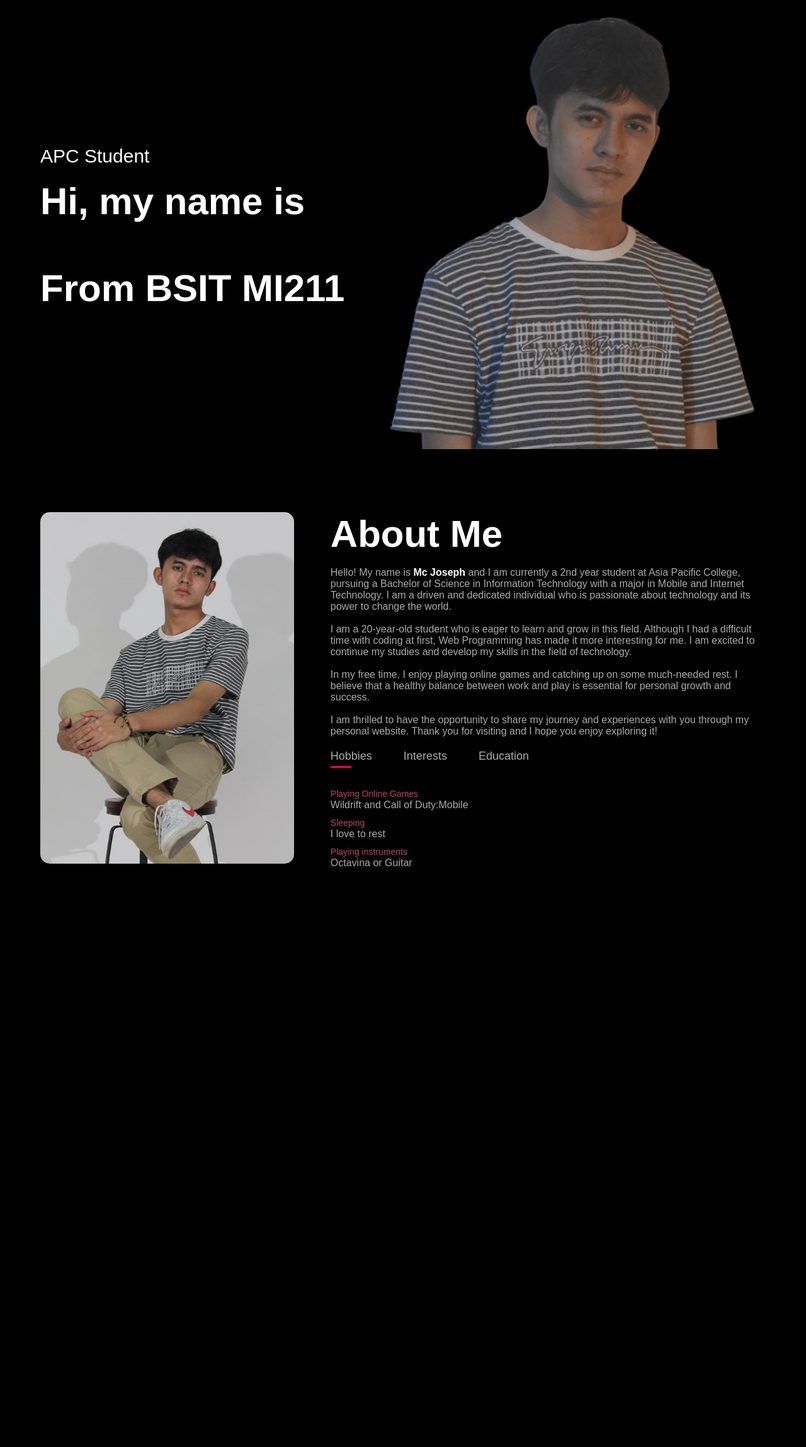
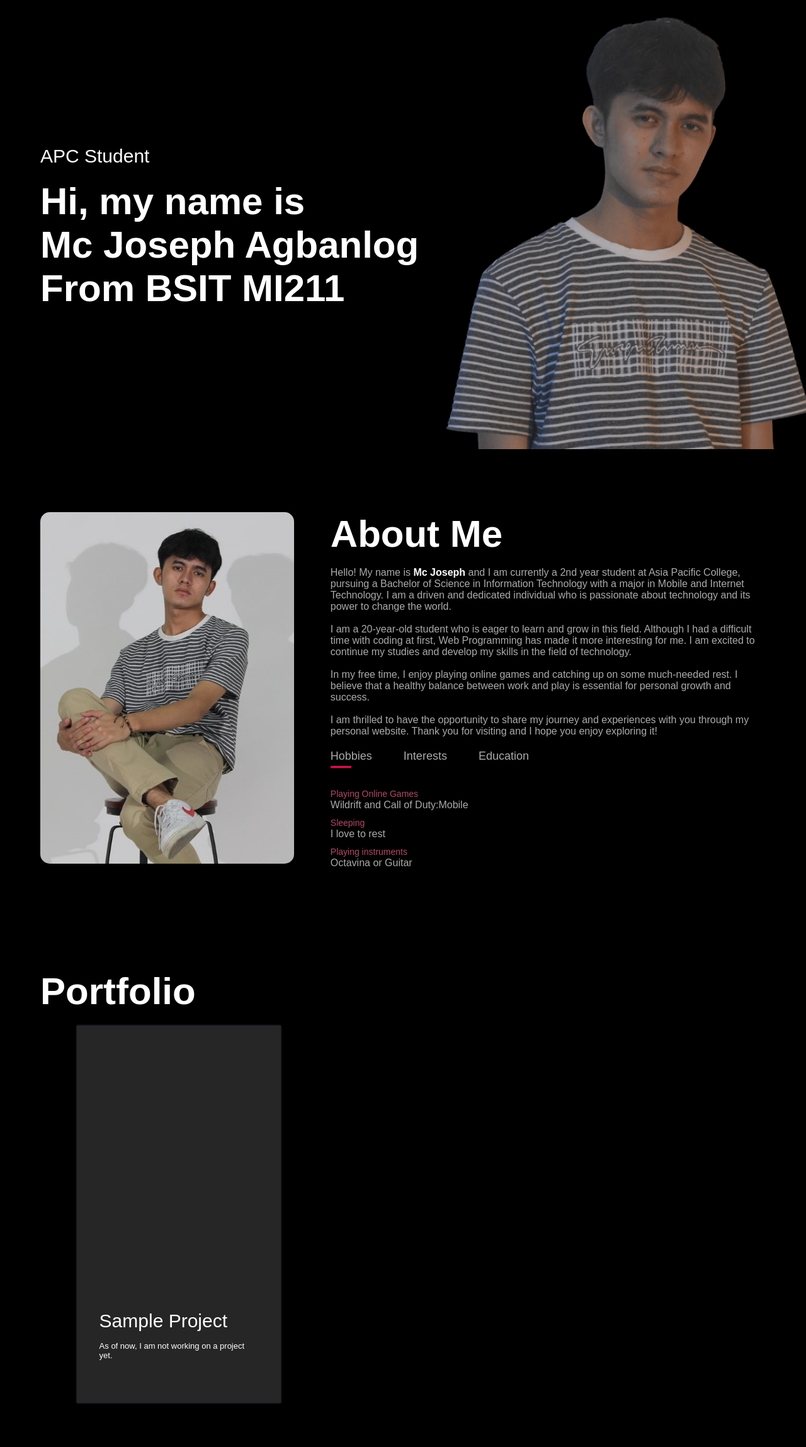
Before and after one commit to EmsiJoseph/lab2, a PHP site: page / in a window 1280 px wide. Shown: the part 87-2384 px from the top of the page at 63% size. Before the commit the page ends 1462 px from the top, so only its background shows below. Run offline with PHP 8.4, Linux system fonts and the light colour scheme.

Commit message:
Lesson 20 Classes

```diff
--- a/week5/index.html
+++ b/week5/index.html
@@ -21,7 +21,7 @@
       </nav>
       <div class="header-text">
         <p>APC Student</p>
-        <h1>Hi, my name is <br> <span id="name"></span><br>From <span>BSIT MI211</span></h1>
+        <h1>Hi, my name is <br> <span>Mc Joseph Agbanlog</span><br>From <span>BSIT MI211</span></h1>
       </div>
     </div>
   </div>
@@ -74,6 +74,25 @@
       </div>
     </div>
   </section>
+  <!-- portfolio -->
+  <section id="portfolio">
+    <div class="container">
+      <h1 class="sub-title">Portfolio</h1>
+      <div class="portfolio-center container" data-aos="fade-up" data-aos-duration="1500">
+        <div class="portfolio-box">
+          <div class="image-container">
+            <a><img/></a>
+          </div>
+          <div class="content">
+            <h4>Sample Project</h4>
+            <p>
+              As of now, I am not working on a project yet.
+            </p>
+            <a href="Read More"></a>
+          </div>
+        </div>
+    </div>
+  </section>
   <script>
 
     var tablinks = document.getElementsByClassName("tab-links");
@@ -89,7 +108,6 @@
       event.currentTarget.classList.add("active-link");
       document.getElementById(tabname).classList.add("active-tab");
     }
-
   </script>
 </body>
 </html>
--- a/week5/script.js
+++ b/week5/script.js
@@ -58,4 +58,6 @@ function opentab(tabname){
     for(tabcontent of tabcontents){
       tabcontent.classList.remove("active-tab");
     }
+    event.currentTarget.classList.add("active-link");
+    document.getElementById(tabname).classList.add("active-tab");
   }
--- a/week5/style.css
+++ b/week5/style.css
@@ -142,3 +142,53 @@ p span{
 .tab-contents.active-tab{
   display: block;
 }
+
+/* portfolio */
+#portfolio{
+  padding: 30px 0;
+}
+
+.portfolio-center {
+  display: grid;
+  grid-template-columns: repeat(3, 1fr);
+  gap: 0 2rem;
+
+}
+
+.portfolio-box  {
+  width: 100%;
+  box-shadow: 0 0 3px rgba(60, 72, 88, .8);
+  align-items: center;
+  background: #262626;
+  padding: 20px;
+  font-size: 13px;
+  font-weight: 300;
+  border-right: 10px;
+}
+
+.image-container {
+  height: 25rem;
+}
+
+.image-container img {
+  object-fit: cover;
+  height: 25rem;
+}
+
+.portfolio-box .content {
+  padding: 2rem 1rem;
+}
+.portfolio-box .content h4 {
+  font-size: 30px;
+  font-weight: 500;
+  margin-bottom: 15px;
+}
+
+.portfolio-box .content p {
+  color: rgb(255, 255, 255);
+  margin-bottom: 1rem;
+}
+
+.portfolio-box a{
+  align-items: center;
+}
```
Also changed, not shown: week5/images/background.png. Lines whose indentation alone changed are shown as unchanged.
